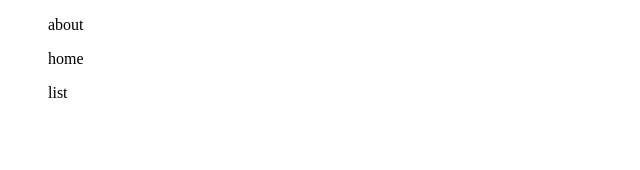
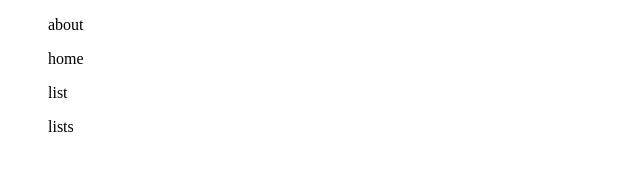
Before and after one commit to projetosubunto87/testereposit01, a plain HTML site: page index.html in a window 1280 px wide. Shown: the full height of the page, 0-640 px from the left. Drawn offline with Linux system fonts and the light colour scheme.

Commit message:
quarto commit

```diff
--- a/index.html
+++ b/index.html
@@ -10,6 +10,8 @@
         <ul class="li">about</ul>
         <ul class="li">home</ul>
         <ul class="li">list</ul>
+        <ul class="li">lists</ul>
+
 
 
     </nav>
```
